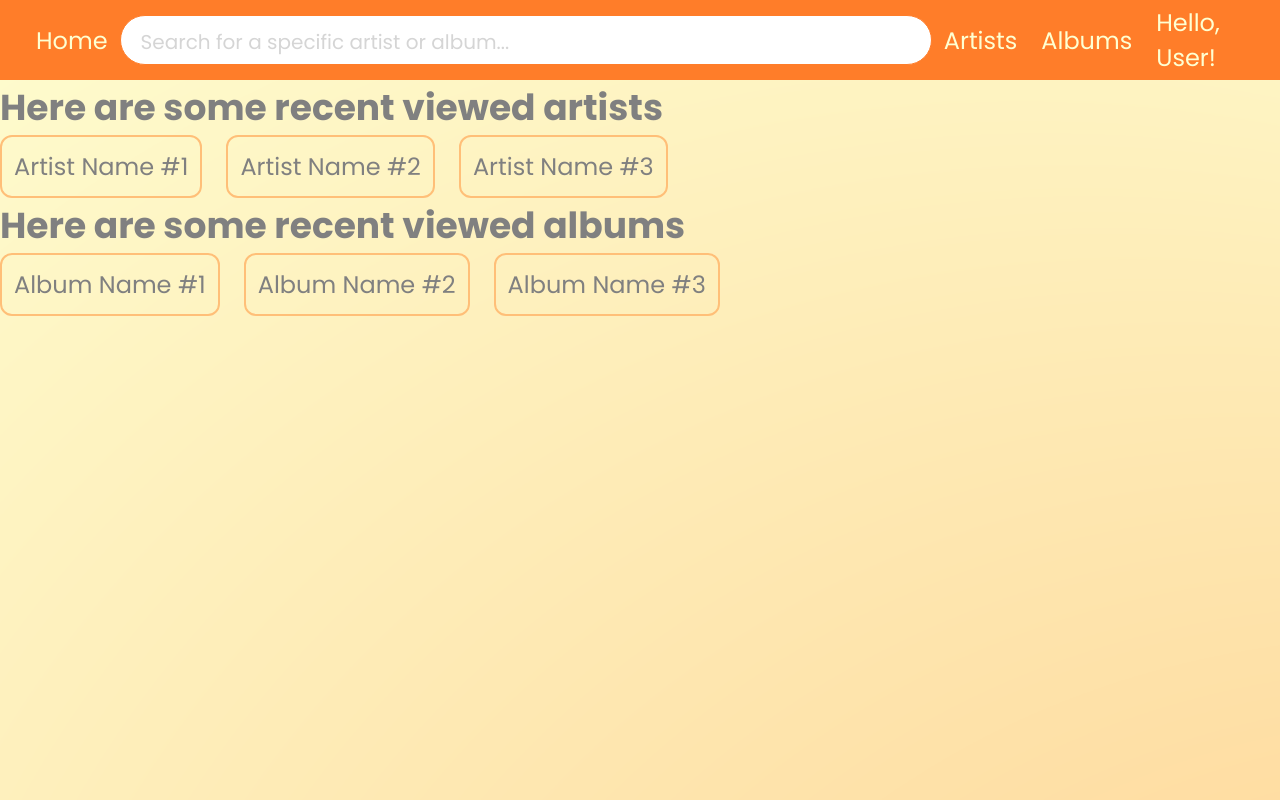
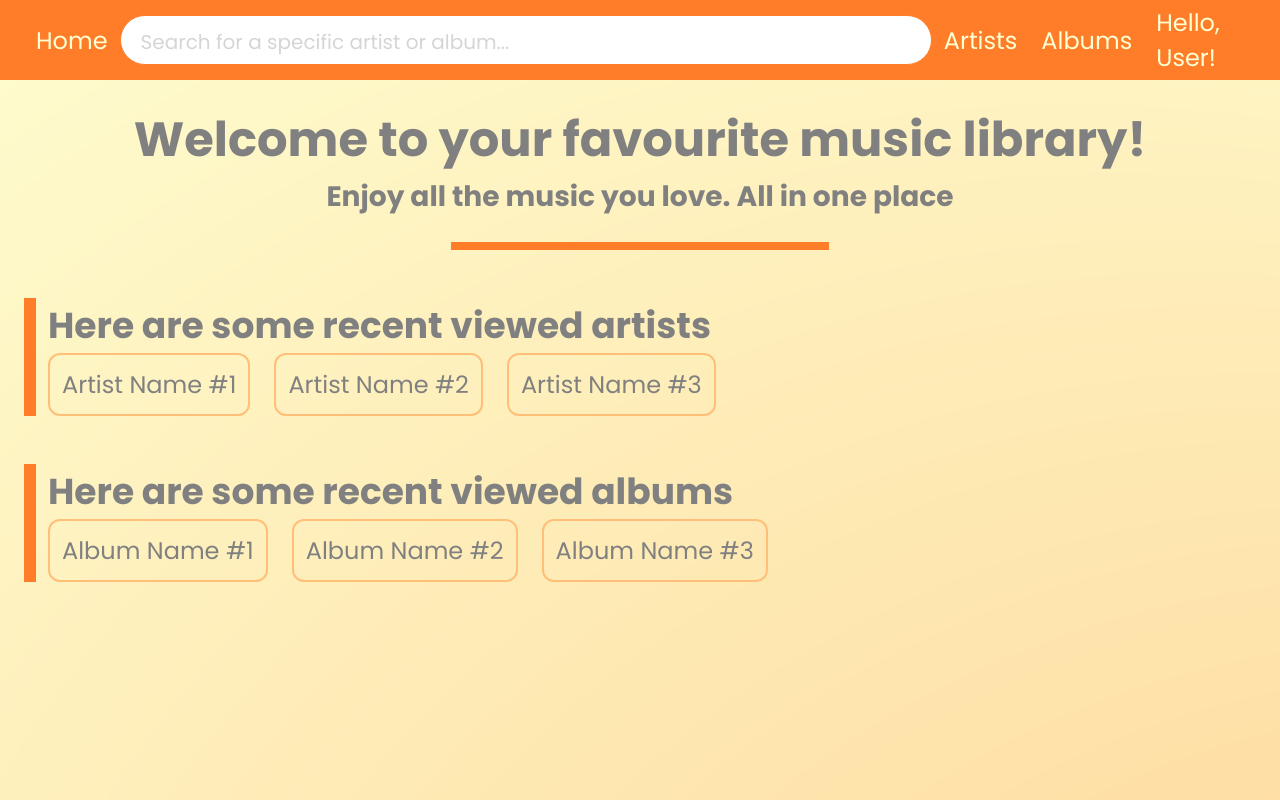
Before and after one commit to franci-andreea/music-digital-library-assesment, a React (Vite) app: page / in a window 1280 px wide. Shown: the top 800 px of the page. Built offline with nearby package versions, Linux system fonts and the light colour scheme.

Commit message:
add welcome title on main page

```diff
--- a/src/App.jsx
+++ b/src/App.jsx
@@ -8,6 +8,12 @@ function App() {
       <Header />
 
       <div id='content-wrapper'>
+        <div id='welcome-message'>
+          <h1>Welcome to your favourite music library!</h1>
+          <h3>Enjoy all the music you love. All in one place</h3>
+          <hr id='title-line'/>
+        </div>
+
         <div id='artist-section'>
           <h2>Here are some recent viewed artists</h2>
           <div id='recent-list'>
--- a/src/App.scss
+++ b/src/App.scss
@@ -4,11 +4,29 @@
   display: flex;
   flex-direction: column;
   height: 100vh;
+
+  padding: 24px;
+  gap: 48px;
 }
 
-#artist-section {
+#welcome-message {
   display: flex;
   flex-direction: column;
+  justify-content: center;
+  align-items: center;
+}
+
+#title-line {
+  width: 30%;
+  margin-top: 24px;
+  border: 4px solid $orange;
+}
+
+#artist-section, #album-section {
+  display: flex;
+  flex-direction: column;
+  border-left: solid 12px $orange;
+  padding-left: 12px;
 }
 
 #recent-list {
--- a/src/components/header/Header.scss
+++ b/src/components/header/Header.scss
@@ -7,6 +7,9 @@
     align-items: center;
     background-color: $orange;
     height: 80px;
+    position: sticky;
+    top: 0;
+    z-index: 999;
 }
 
 #menu {
```
